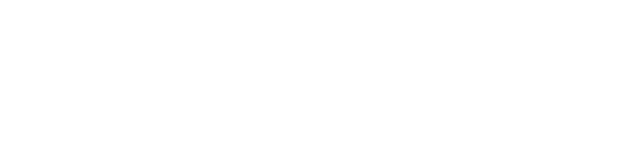
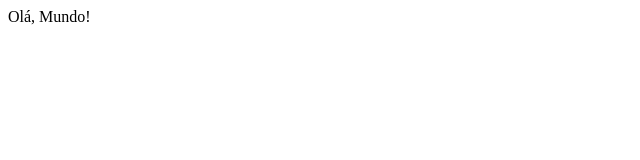
Before and after one commit to Gilmems/projeto_digital_house, a plain HTML site: page index.html in a window 1280 px wide. Shown: the whole page, without its empty margins (0-640 px from the left). Drawn offline with Linux system fonts and the light colour scheme.

Commit message:
Ajuste de codigo

```diff
--- a/index.html
+++ b/index.html
@@ -7,5 +7,7 @@
 </head>
 <body>
 
+    Olá, Mundo!
+
 </body>
 </html>
```
